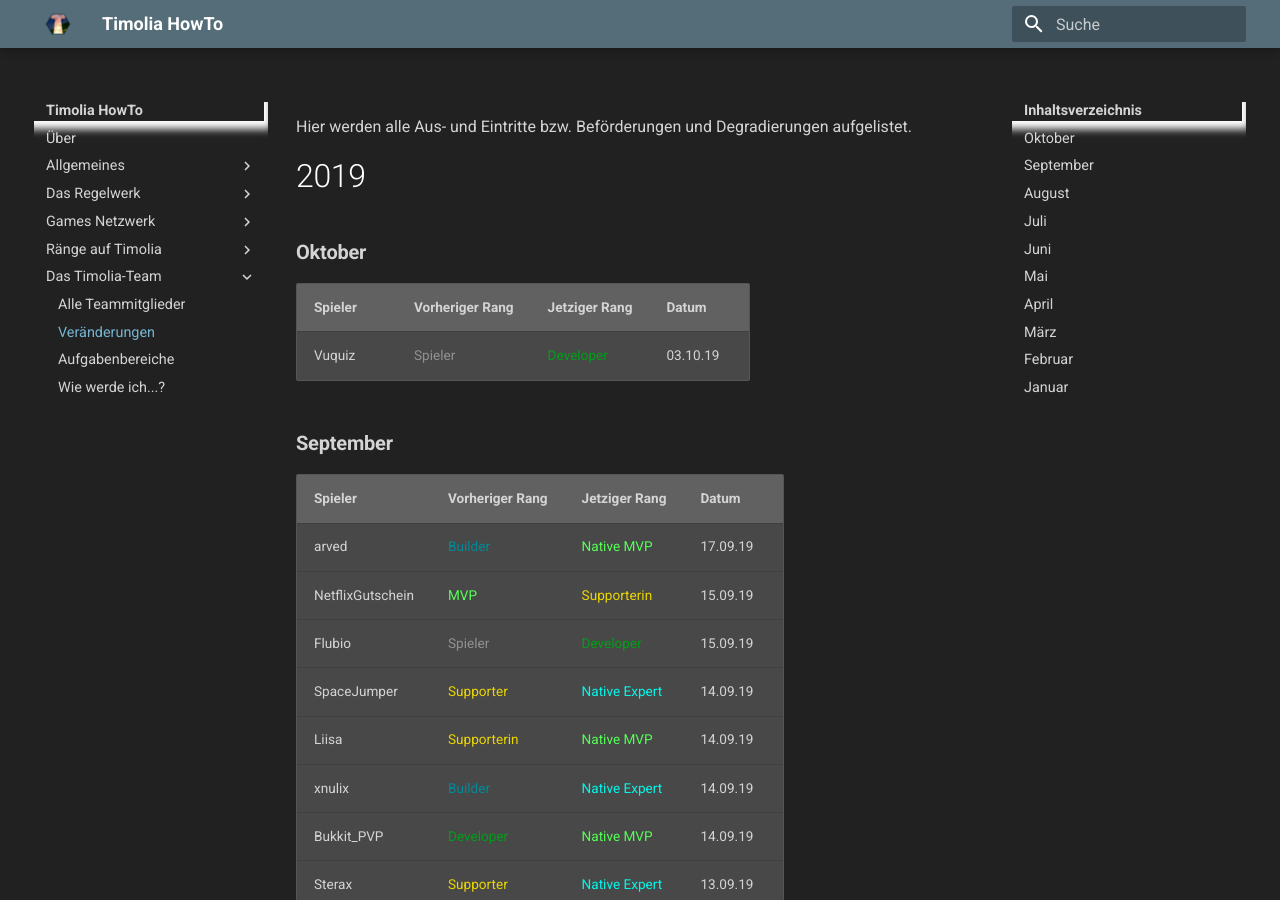
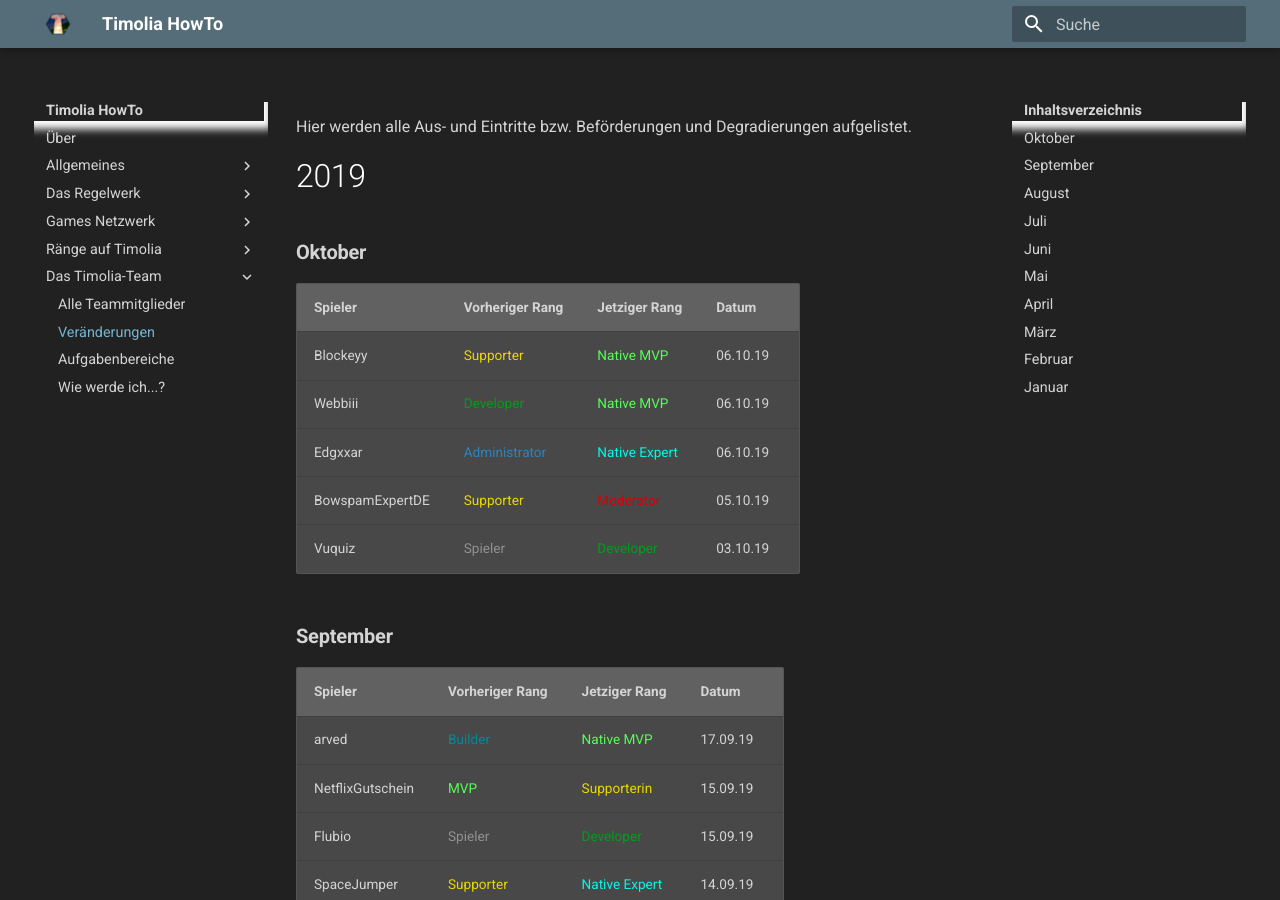
Before and after one commit to TimoliaDE/HowTo, an MkDocs documentation site: the page built from docs/team/changes.md, in a window 1280 px wide and 900 px high. Built offline with MkDocs 1.6.1 and Material for MkDocs 9.7.7, drawn with Linux system fonts in a browser that asks for light colours; old or Windows-style settings are respelled for this version of MkDocs.

Commit message:
Update changes.md

```diff
--- a/docs/team/changes.md
+++ b/docs/team/changes.md
@@ -5,6 +5,10 @@ Hier werden alle Aus- und Eintritte bzw. Beförderungen und Degradierungen aufge
 ###  <strong>Oktober</strong>
 | Spieler | Vorheriger Rang | Jetziger Rang | Datum |
 | ------ | ------ | ------ | ------ |
+| Blockeyy | <span class='supporter'>Supporter</span> | <span class='mvp'>Native MVP</span> | 06.10.19 |
+| Webbiii | <span class='developer'>Developer</span> | <span class='mvp'>Native MVP</span> | 06.10.19 |
+| Edgxxar | <span class='administrator'>Administrator</span> | <span class='expert'>Native Expert</span> | 06.10.19 |
+| BowspamExpertDE | <span class='supporter'>Supporter</span> | <span class='moderator'>Moderator</span> | 05.10.19 |
 | Vuquiz | <span class='user'>Spieler</span> | <span class='developer'>Developer</span> | 03.10.19 |
 
 ###  <strong>September</strong>
```
